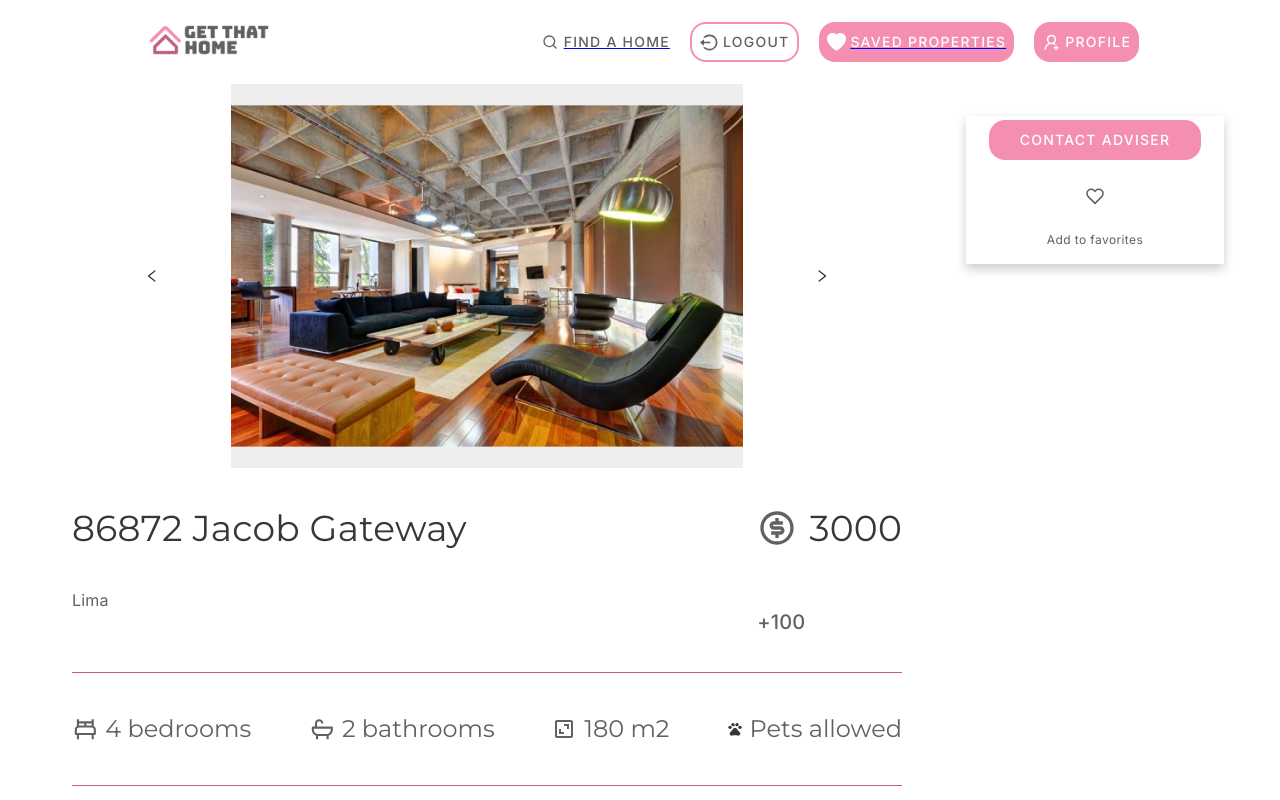
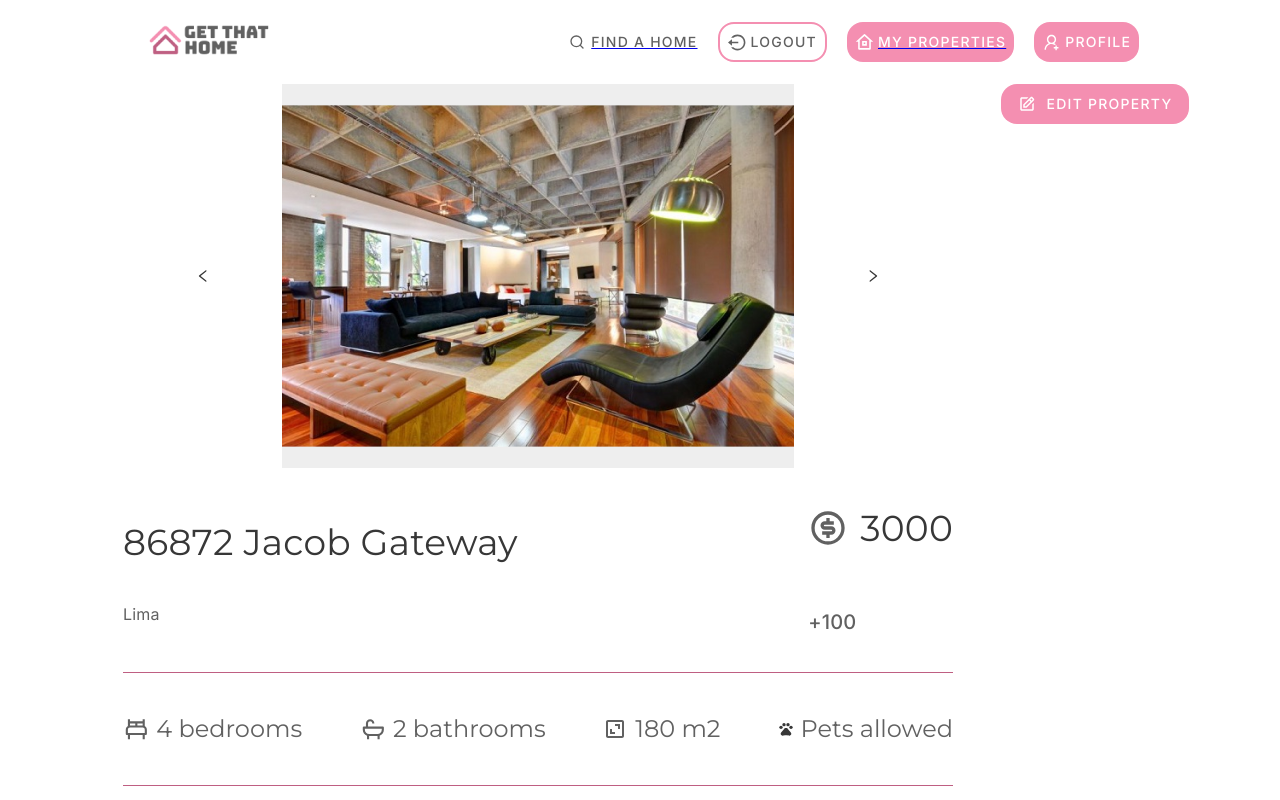
Before and after one commit to andresnb/react-get-that-home, a React (Create React App) app: page /properties/1 in a window 1280 px wide. Shown: the top 800 px of the page. Built offline with nearby package versions, Linux system fonts and the light colour scheme.

Commit message:
REFACTOR: styles from my properties, saved properties & property detail page

```diff
--- a/src/App.js
+++ b/src/App.js
@@ -23,6 +23,7 @@ function App() {
         <Route path="/properties/:id" element={<PropertyDetailPage />} />
         <Route path="/my-properties" element={<MyProperties />} />
         <Route path = "/saved-properties" element ={<SavedProperties />} />
+        <Route path="*" element={<LandingPage />} />
       </Routes>
     </div>
   );
--- a/src/components/Filters/filters.js
+++ b/src/components/Filters/filters.js
@@ -8,7 +8,7 @@ const FiltersSection = styled.div`
   display: flex;
   flex-direction: row;
   justify-content: space-between;
-  width: 1136px;
+  width: 100%;
 `;
 
 const FilterButtons = styled.div`
--- a/src/context/auth-context.js
+++ b/src/context/auth-context.js
@@ -189,7 +189,7 @@ const AuthContext = createContext();
 
 function AuthProvider(props) {
   const [user, setUser] = useState("test-user");  //user credentials
-  const [userType, setUserType] = useState("home-seeker");  // home-seeker or landlord
+  const [userType, setUserType] = useState("landlord");  // home-seeker or landlord
   const [filters, setFilters] = useState({
     prices: { min: null, max: null },
     areas: { min: null, max: null },
--- a/src/pages/list-view-page.js
+++ b/src/pages/list-view-page.js
@@ -6,11 +6,26 @@ import { getProperties } from "../services/property-service";
 import { Filters } from "../components/Filters/filters";
 import { useAuth } from "../context/auth-context";
 
-const Wrapper = styled.div`
+
+const Wrapper1 = styled.div`
   display: flex;
   flex-direction: column;
   justify-content: center;
   align-items: center;
+`;
+
+const Wrapper2 = styled.div`
+  display: flex;
+  flex-direction: row;
+  justify-content: center;
+  align-items: center;
+`;
+
+const Wrapper3 = styled.div`
+  display: flex;
+  flex-direction: column;
+  justify-content: left;
+  align-items: left;
 `;
 
 const PageContainer = styled.div`
@@ -18,13 +33,13 @@ display: flex;
   flex-direction: column;
   justify-content: center;
   align-items: center;
-width: 1136px;
+  width: 77.5%;
   margin:16px 0px;
   gap: 16px;
 `;
 
 const PropertiesContainer = styled.div`
-  width: fit-content;
+  width: 74.5%;
   display: grid;
   gap: 48px;
   grid-template-columns: repeat(3, 300px);
@@ -201,7 +216,7 @@ function ListViewPage() {
   },[query])
 
   return (
-    <Wrapper>
+    <Wrapper1>
       <PageContainer>
         <Filters
           prices={prices}
@@ -224,12 +239,12 @@ function ListViewPage() {
           handleDone={handleDone}
           showFilters={showFilters}
           setShowFilters={setShowFilters}
+          style={{ width: '100%'}}
         />
 
-        <div style={{width: '1136px'}}>
-            <div>
+        <div style={{ width: '100%'}}>
             <p style={{ fontFamily: "Montserrat", fontWeight: "500", fontSize: "20px",
-              lineHeight: "28px", color: "#616161", marginBottom: "22px", textAlign: "left"}}>4 properties found
+            lineHeight: "28px", color: "#616161", marginBottom: "22px", textAlign: "left"}}>{filterProperties.length} properties found
             </p>
         </div>
 
@@ -244,9 +259,8 @@ function ListViewPage() {
             />
             ))}
         </PropertiesContainer>
-        </div>
       </PageContainer>
-    </Wrapper>
+    </Wrapper1>
   )
 }
 
--- a/src/pages/my-properties-page.js
+++ b/src/pages/my-properties-page.js
@@ -119,11 +119,26 @@ const closedData = [
 
 ]
 
-const Wrapper = styled.div`
+const Wrapper1 = styled.div`
   display: flex;
   flex-direction: column;
   justify-content: center;
   align-items: center;
+`;
+
+const Wrapper2 = styled.div`
+  display: flex;
+  flex-direction: row;
+  justify-content: center;
+  align-items: center;
+`;
+
+const Wrapper3 = styled.div`
+  display: flex;
+  flex-direction: column;
+  justify-content: left;
+  align-items: left;
+  self-align: left;
 `;
 
 const PageContainer = styled.div`
@@ -134,6 +149,7 @@ align-items: center;
   width: 1136px;
   margin:16px 0px;
   gap: 16px;
+  width: 77%;
 `;
 
 const PropertiesContainer = styled.div`
@@ -189,9 +205,9 @@ function MyProperties() {
   }
 
   return (
-    <Wrapper>
+    <Wrapper1>
       <PageContainer>
-        <div style={{width: '1136px'}}>
+        <Wrapper3 style={{ width:"100%"}}>
               {displayedPropertiesType === "closed" ? (
                 <div style={{width: '144px', display:"flex", flexDirection:"row", gap:"24px"}}>
                   <div style={{borderBottom: "2px solid #BDBDBD"}} onClick={() => setDisplayedPropertiesType("active")}>
@@ -227,8 +243,9 @@ function MyProperties() {
 
             <p style={{ fontFamily: "Montserrat", fontWeight: "500", fontSize: "20px", lineHeight: "28px",
             color: "#616161", marginBottom: "22px", marginTop:"16px", textAlign: "left"}}>
-              4 properties found
+              {showProperties.length} properties found
             </p>
+          </Wrapper3>
 
           <PropertiesContainer>
               {showProperties.map((property) => (
@@ -242,9 +259,8 @@ function MyProperties() {
               />
               ))}
           </PropertiesContainer>
-        </div>
       </PageContainer>
-    </Wrapper>
+    </Wrapper1>
   )
 }
 
--- a/src/pages/property-detail-page.js
+++ b/src/pages/property-detail-page.js
@@ -61,9 +61,16 @@ const contactedData = [
 
 ]
 
-const Wrapper = styled.div`
+const Wrapper1 = styled.div`
   display: flex;
   flex-direction: column;
+  justify-content: center;
+  align-items: center;
+`;
+
+const Wrapper2 = styled.div`
+  display: flex;
+  flex-direction: row;
   justify-content: center;
   align-items: center;
 `;
@@ -71,7 +78,15 @@ const Wrapper = styled.div`
 const Wrapper3 = styled.div`
   display: flex;
   flex-direction: column;
-  justify-content: center;
+  justify-content: left;
+  align-items: left;
+`;
+
+const Wrapper4 = styled.div`
+  display: flex;
+  flex-direction: row;
+  justify-content: top;
+  align-items: top;
 `;
 
 const DetailsCard = styled.div`
@@ -194,9 +209,9 @@ function PropertyDetailPage() {
   }
 
   return (
-    <Wrapper style={{ flexDirection:"row", justifyContent:"top", alignItems: "top",gap: "16px" }}>
+    <Wrapper2 style={{ gap: "16px" }}>
       <DetailsCard>
-          <div style={{display: "flex", justifyContent: "center", alignItems: "center", gap: "71.22px"}}>
+          <Wrapper2 style={{gap: "71.22px"}}>
             <AiOutlineLeft/>
             <img
               src={require("../../src/assets/images/property-image-example.png")}
@@ -204,8 +219,8 @@ function PropertyDetailPage() {
                 style={{ height: "384px", width: "512px"}}
               />
             <AiOutlineRight/>
-          </div>
-          <div style={{ display: "flex", flexDirection: "row", justifyContent: "space-between", borderBottom: "solid 1px #BF5F82", paddingBottom: "16px"}}>
+          </Wrapper2>
+          <Wrapper2 style={{ justifyContent: "space-between", borderBottom: "solid 1px #BF5F82", paddingBottom: "16px"}}>
             <div>
               <p style={{ fontFamily: "Montserrat", fontSize: "36px",
               lineHeight: "48px", letterSpacing: "0.25px"}}>
@@ -213,44 +228,44 @@ function PropertyDetailPage() {
               <p style={{ letterSpacing: "0.15px", color: "#616161"}}>
               Lima </p>
             </div>
-            <div style={{display: "flex", flexDirection: "column", justifyContent: "left", alignItems: "left"}}>
-              <div style={{display: "flex", flexDirection: "row", justifyContent: "center", alignItems: "center", gap: "12px"}}>
+            <Wrapper3>
+              <Wrapper2 style={{gap: "12px"}}>
                 <RiMoneyDollarCircleLine style={{width: "40px", height: "40px", color: "#616161"}}/>
                 <p style={{ fontFamily: "Montserrat", fontSize: "36px",
                 lineHeight: "48px", letterSpacing: "0.25px"}}>
                 {price}</p>
-              </div>
-              <div style={{display: "flex", flexDirection: "column", justifyContent: "left", alignItems: "left", width: "52px"}}>
+              </Wrapper2>
+              <Wrapper3 style={{width: "52px"}}>
                 <p style={{
                   letterSpacing: "0.15px", color: "#616161", fontWeight: "500",
                   fontSize: "20px", lineHeight: "28px", width: "52px"}}>+100</p>
-              </div>
-            </div>
-        </div>
-        <div style={{ display: "flex", flexDirection: "row", justifyContent: "space-between", borderBottom: "solid 1px #BF5F82", paddingBottom: "16px", paddingTop: "16px"}}>
-            <div style={{display: "flex", flexDirection: "row", justifyContent: "center", alignItems: "center", gap: "6.67px"}}>
+              </Wrapper3>
+            </Wrapper3>
+        </Wrapper2>
+        <Wrapper2 style={{justifyContent: "space-between", borderBottom: "solid 1px #BF5F82", paddingBottom: "16px", paddingTop: "16px"}}>
+            <Wrapper2 style={{display: "flex", flexDirection: "row", justifyContent: "center", alignItems: "center", gap: "6.67px"}}>
               <BiBed style={{width: "26.67px", height: "25.33px", color: "#616161"}}/>
               <p style={{ fontFamily: "Montserrat", fontSize: "24px",
               lineHeight: "32px", letterSpacing: "0px", color: "#616161"}}> {bedrooms} bedrooms </p>
-            </div>
-            <div style={{display: "flex", flexDirection: "row", justifyContent: "center", alignItems: "center", gap: "6.67px"}}>
+            </Wrapper2>
+            <Wrapper2 style={{gap: "6.67px"}}>
               <BiBath style={{width: "26.67px", height: "25.33px", color: "#616161"}}/>
               <p style={{ fontFamily: "Montserrat", fontSize: "24px",
               lineHeight: "32px", letterSpacing: "0px", color: "#616161"}}> {bathrooms} bathrooms </p>
-            </div>
-            <div style={{display: "flex", flexDirection: "row", justifyContent: "center", alignItems: "center", gap: "8px"}}>
+            </Wrapper2>
+            <Wrapper2 style={{gap: "8px"}}>
               <BiArea style={{width: "24px", height: "24px", color: "#616161"}}/>
               <p style={{ fontFamily: "Montserrat", fontSize: "24px",
               lineHeight: "32px", letterSpacing: "0px", color: "#616161"}}> {area} m2 </p>
-          </div>
+          </Wrapper2>
           {pets && (
-            <div style={{display: "flex", flexDirection: "row", justifyContent: "center", alignItems: "center", gap: "6.67px"}}>
+            <Wrapper2 style={{gap: "6.67px"}}>
               <MdOutlinePets/>
               <p style={{ fontFamily: "Montserrat", fontSize: "24px",
               lineHeight: "32px", letterSpacing: "0px", color: "#616161"}}> Pets allowed </p>
-            </div>
+            </Wrapper2>
           )}
-        </div>
+        </Wrapper2>
         <p style={{ fontFamily: "Montserrat", fontWeight: "500", fontSize: "20px",
         lineHeight: "28px", letterSpacing: "0.15px", color: "#BF5F82", paddingBottom: "8px", paddingTop: "16px"}}> About this property </p>
         <p>{ description }</p>
@@ -263,7 +278,7 @@ function PropertyDetailPage() {
       </DetailsCard>
 
       {user && userType === "home-seeker" && contactedStatus == false ? (
-       <Wrapper style={{padding:"32px 16px", height: "100%", alignSelf: "flex-start", alignItems: "normal"}}>
+       <Wrapper1 style={{padding:"32px 16px", height: "100%", alignSelf: "flex-start", alignItems: "normal"}}>
         <LoggedInHomeseekerBox1>
           <PinkButton style={{ gap: "9px", width: "212px", height: "40px" }}>
               <div onClick={()=> addToContactedProperties(currentProperty)}>
@@ -272,58 +287,58 @@ function PropertyDetailPage() {
               </div>
           </PinkButton>
             {favoriteStatus ? (
-             <Wrapper style={{ gap: "14.52px" }} onClick={()=> removeFromFavoriteProperties(id)}>
+             <Wrapper1 style={{ gap: "14.52px" }} onClick={()=> removeFromFavoriteProperties(id)}>
                 <FaHeart style={{width: "20px", height: "18.48px", color: "#616161"}}/>
                 <p style={{ fontFamily: "Inter", fontWeight: "400", fontSize: "12px",
                   lineHeight: "16px", letterSpacing: "0.4px", color: "#616161"}}>Saved in favorites</p>
-             </Wrapper>
+             </Wrapper1>
              ): (
-             <Wrapper style={{ gap: "14.52px" }} onClick={()=> addToFavoriteProperties(currentProperty)}>
+             <Wrapper1 style={{ gap: "14.52px" }} onClick={()=> addToFavoriteProperties(currentProperty)}>
                 <FiHeart style={{width: "20px", height: "18.48px", color: "#616161"}}/>
                 <p style={{ fontFamily: "Inter", fontWeight: "400", fontSize: "12px",
                   lineHeight: "16px", letterSpacing: "0.4px", color: "#616161"}}>Add to favorites</p>
-             </Wrapper>
+             </Wrapper1>
              )}
         </LoggedInHomeseekerBox1>
-       </Wrapper>
+       </Wrapper1>
       ) :
        user && userType === "home-seeker" && contactedStatus == true ? (
-       <Wrapper style={{padding:"32px 16px", height: "100%", alignSelf: "flex-start", alignItems: "normal"}}>
+       <Wrapper1 style={{padding:"32px 16px", height: "100%", alignSelf: "flex-start", alignItems: "normal"}}>
         <LoggedInHomeseekerBox2>
-          <Wrapper style={{ gap: "14.52px" }}>
+          <Wrapper1 style={{ gap: "14.52px" }}>
             <p style={{ fontFamily: "Montserrat", fontWeight: "500", fontSize: "20px",
               lineHeight: "28px", letterSpacing: "0.15px", color: "#373737"}}>Contact information</p>
-            <Wrapper style={{ gap: "3px" }}>
+            <Wrapper1 style={{ gap: "3px" }}>
               <p style={{ fontFamily: "Inter", fontWeight: "400", fontSize: "14px",
               lineHeight: "20px", letterSpacing: "0.25px", color: "#BF5F82"}}>Email</p>
               <p style={{ fontFamily: "Inter", fontWeight: "400", fontSize: "14px",
               lineHeight: "20px", letterSpacing: "0.25px", color: "#373737"}}>dude@greathouse.com</p>
-            </Wrapper>
-            <Wrapper style={{ gap: "3px" }}>
+            </Wrapper1>
+            <Wrapper1 style={{ gap: "3px" }}>
               <p style={{ fontFamily: "Inter", fontWeight: "400", fontSize: "14px",
               lineHeight: "20px", letterSpacing: "0.25px", color: "#BF5F82"}}>Phone</p>
               <p style={{ fontFamily: "Inter", fontWeight: "400", fontSize: "14px",
               lineHeight: "20px", letterSpacing: "0.25px", color: "#373737"}}>999444333</p>
-            </Wrapper>
+            </Wrapper1>
             {favoriteStatus ? (
-             <Wrapper style={{ gap: "6px" }} onClick={()=> removeFromFavoriteProperties(id)}>
+             <Wrapper1 style={{ gap: "6px" }} onClick={()=> removeFromFavoriteProperties(id)}>
                 <FaHeart style={{width: "20px", height: "18.48px", color: "#F48FB1"}}/>
                 <p style={{ fontFamily: "Inter", fontWeight: "400", fontSize: "12px",
                   lineHeight: "16px", letterSpacing: "0.4px", color: "#F48FB1"}}>Saved in favorites</p>
-             </Wrapper>
+             </Wrapper1>
              ): (
-             <Wrapper style={{ gap: "6px" }} onClick={()=> addToFavoriteProperties(currentProperty)}>
+             <Wrapper1 style={{ gap: "6px" }} onClick={()=> addToFavoriteProperties(currentProperty)}>
                 <FiHeart style={{width: "20px", height: "18.48px", color: "#616161"}}/>
                 <p style={{ fontFamily: "Inter", fontWeight: "400", fontSize: "12px",
                   lineHeight: "16px", letterSpacing: "0.4px", color: "#616161"}}>Add to favorites</p>
-             </Wrapper>
+             </Wrapper1>
              )}
-          </Wrapper>
+          </Wrapper1>
         </LoggedInHomeseekerBox2>
-       </Wrapper>
+       </Wrapper1>
       ) :
        user && userType === "landlord" ? (
-       <Wrapper style={{ height: "100%", alignSelf: "flex-start", alignItems: "normal"}}>
+       <Wrapper1 style={{ height: "100%", alignSelf: "flex-start", alignItems: "normal"}}>
         <LoggedInLandlordBox>
           <PinkButton style={{ gap: "11px", width: "188px", height: "40px" }}>
               <BiEdit style={{width: "18px", height: "18px", color: "#FFFFFF"}}/>
@@ -331,10 +346,10 @@ function PropertyDetailPage() {
               lineHeight: "24px", letterSpacing: "1.25px", color: "#FFFFFF"}}>EDIT PROPERTY</p>
           </PinkButton>
         </LoggedInLandlordBox>
-       </Wrapper>
+       </Wrapper1>
        ) :
        (
-       <Wrapper style={{padding:"32px", height: "100%", alignSelf: "flex-start", alignItems: "normal"}}>
+       <Wrapper1 style={{padding:"32px", height: "100%", alignSelf: "flex-start", alignItems: "normal"}}>
         <NotLoggedInBox>
           <p style={{width:"142px", textAlign:"center"}}>Log in or Join to contact the advertiser</p>
           <PinkButton style={{ gap: "9px" }}>
@@ -343,9 +358,9 @@ function PropertyDetailPage() {
               lineHeight: "24px", letterSpacing: "1.25px", color: "#FFFFFF"}}>LOGIN</p>
           </PinkButton>
         </NotLoggedInBox>
-       </Wrapper>
+       </Wrapper1>
        )}
-   </Wrapper>
+   </Wrapper2>
   )
 }
 
--- a/src/pages/saved-properties-page.js
+++ b/src/pages/saved-properties-page.js
@@ -58,11 +58,26 @@ const contactedData = [
 
 ]
 
-const Wrapper = styled.div`
+const Wrapper1 = styled.div`
   display: flex;
   flex-direction: column;
   justify-content: center;
   align-items: center;
+`;
+
+const Wrapper2 = styled.div`
+  display: flex;
+  flex-direction: row;
+  justify-content: center;
+  align-items: center;
+`;
+
+const Wrapper3 = styled.div`
+  display: flex;
+  flex-direction: column;
+  justify-content: left;
+  align-items: left;
+  self-align: left;
 `;
 
 const PageContainer = styled.div`
@@ -70,7 +85,7 @@ display: flex;
   flex-direction: column;
   justify-content: center;
   align-items: center;
-width: 1136px;
+  width: 76.5%;
   margin:16px 0px;
   gap: 16px;
 `;
@@ -83,6 +98,7 @@ const PropertiesContainer = styled.div`
   justify-content:center;
   align-items: center;
 `;
+
 
 function SavedProperties() {
   const { displayedPropertiesType,
@@ -108,10 +124,9 @@ function SavedProperties() {
   }, [displayedPropertiesType, favoriteProperties, contactedProperties]);
 
   return (
-    <Wrapper>
+    <Wrapper1>
       <PageContainer>
-
-        <div style={{width: '1136px'}}>
+        <Wrapper3 style={{ width:"100%"}}>
             {displayedPropertiesType === "contacted" ? (
                 <div style={{width: '144px', display:"flex", flexDirection:"row", gap:"24px"}}>
                   <div style={{borderBottom: "2px solid #BDBDBD"}} onClick={() => setDisplayedPropertiesType("favorites")}>
@@ -147,8 +162,9 @@ function SavedProperties() {
 
             <p style={{ fontFamily: "Montserrat", fontWeight: "500", fontSize: "20px", lineHeight: "28px",
             color: "#616161", marginBottom: "22px", marginTop:"16px", textAlign: "left"}}>
-              4 properties found
+              {showProperties.length} properties found
             </p>
+        </Wrapper3>
 
         <PropertiesContainer>
             {showProperties.map((property) => (
@@ -161,9 +177,8 @@ function SavedProperties() {
             />
             ))}
         </PropertiesContainer>
-        </div>
       </PageContainer>
-    </Wrapper>
+    </Wrapper1>
   )
 }
 
```
Lines whose indentation alone changed are shown as unchanged.
